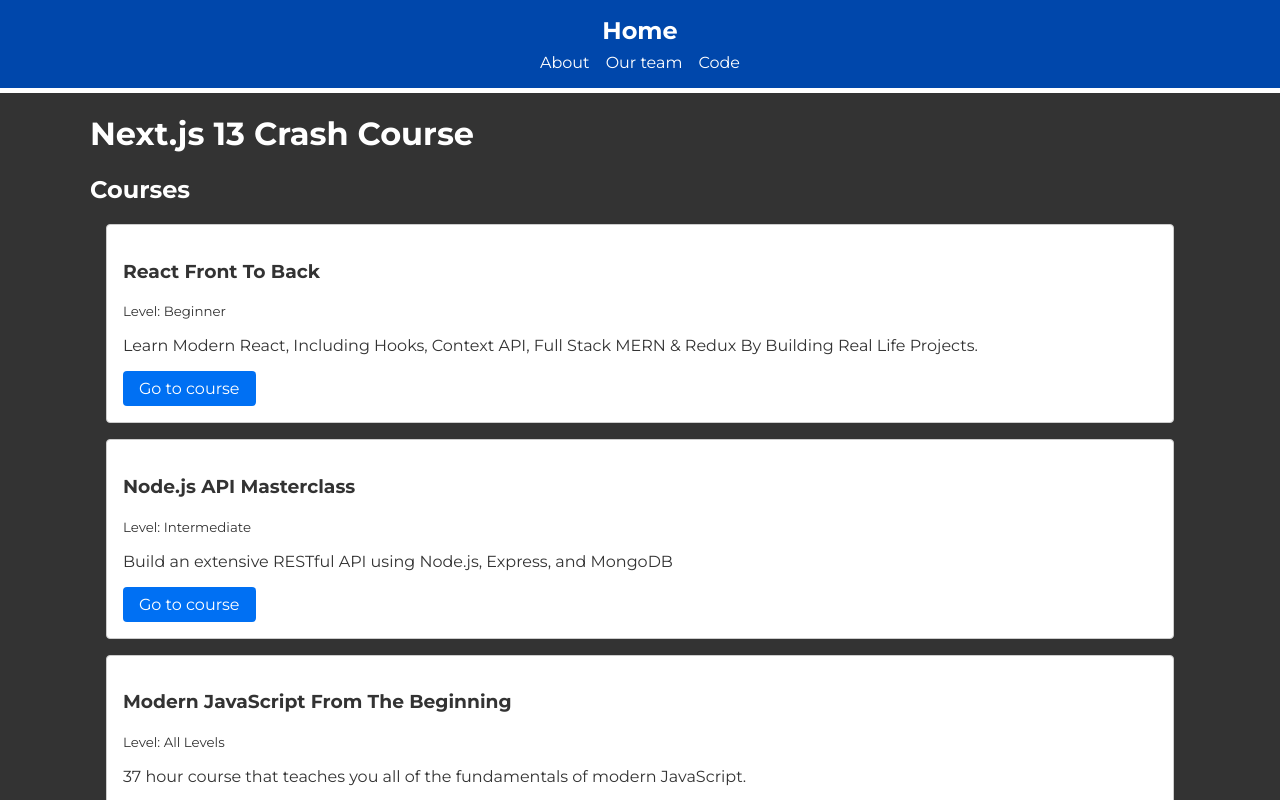
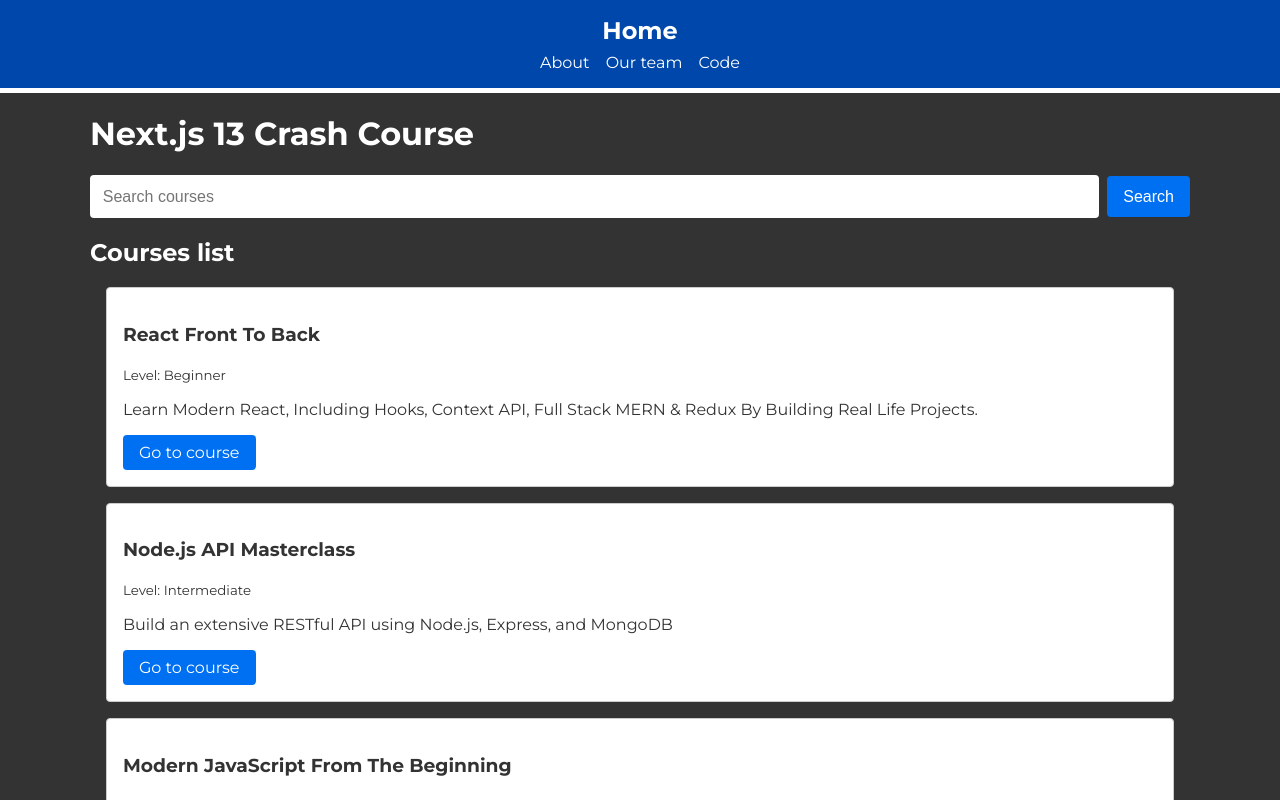
Before and after one commit to uxmoon/nextjs-13-demo, a Next.js app: page / in a window 1280 px wide. Shown: the top 800 px of the page. Built offline with nearby package versions, Linux system fonts and the light colour scheme.

Commit message:
Feature: search courses using client components

```diff
--- /dev/null
+++ b/app/components/CourseSearch.jsx
@@ -0,0 +1,27 @@
+import { useState } from 'react';
+
+const CourseSearch = ({ getSearchResults }) => {
+  const [query, setQuery] = useState('');
+  const handleSubmit = async (e) => {
+    e.preventDefault();
+    const response = await fetch(`/api/courses/search?query=${query}`);
+    const courses = await response.json();
+    getSearchResults(courses);
+  };
+  return (
+    <form onSubmit={handleSubmit} className='search-form'>
+      <input
+        type='text'
+        className='search-input'
+        placeholder='Search courses'
+        value={query}
+        onChange={(e) => setQuery(e.target.value)}
+      />
+      <button className='search-button' type='submit'>
+        Search
+      </button>
+    </form>
+  );
+};
+
+export default CourseSearch;
--- a/app/components/Courses.jsx
+++ b/app/components/Courses.jsx
@@ -1,15 +1,15 @@
 import Link from 'next/link';
 
-async function fetchCourses() {
-  const response = await fetch('http://localhost:3000/api/courses');
-  const courses = await response.json();
-  return courses;
-}
-const Courses = async () => {
-  const courses = await fetchCourses();
+// async function fetchCourses() {
+//   const response = await fetch('http://localhost:3000/api/courses');
+//   const courses = await response.json();
+//   return courses;
+// }
+const Courses = ({ courses }) => {
+  // const courses = fetchCourses();
   return (
     <div className='courses'>
-      <h2>Courses</h2>
+      <h2>Courses list</h2>
       {courses.map((course) => (
         <div key={course.id} className='card'>
           <h3>{course.title}</h3>
--- a/app/page.jsx
+++ b/app/page.jsx
@@ -1,10 +1,29 @@
+'use client';
+import { useState, useEffect } from 'react';
+import LoadingPage from './loading';
 import Courses from './components/Courses';
+import CourseSearch from './components/CourseSearch';
 
 const HomePage = () => {
+  const [courses, setCourses] = useState([]);
+  const [loading, setLoading] = useState(true);
+  useEffect(() => {
+    const fetchCourses = async () => {
+      const response = await fetch('/api/courses');
+      const data = await response.json();
+      setCourses(data);
+      setLoading(false);
+    };
+    fetchCourses();
+  }, []);
+  if (loading) {
+    return <LoadingPage />;
+  }
   return (
     <>
       <h1>Next.js 13 Crash Course</h1>
-      <Courses />
+      <CourseSearch getSearchResults={(results) => setCourses(results)} />
+      <Courses courses={courses} />
     </>
   );
 };
```
